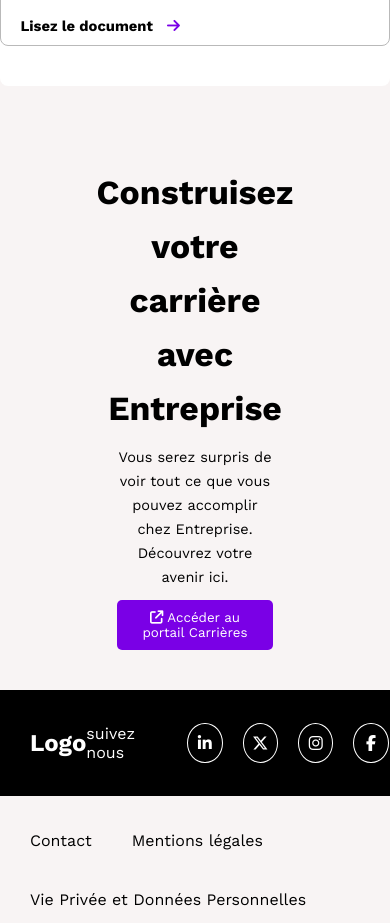
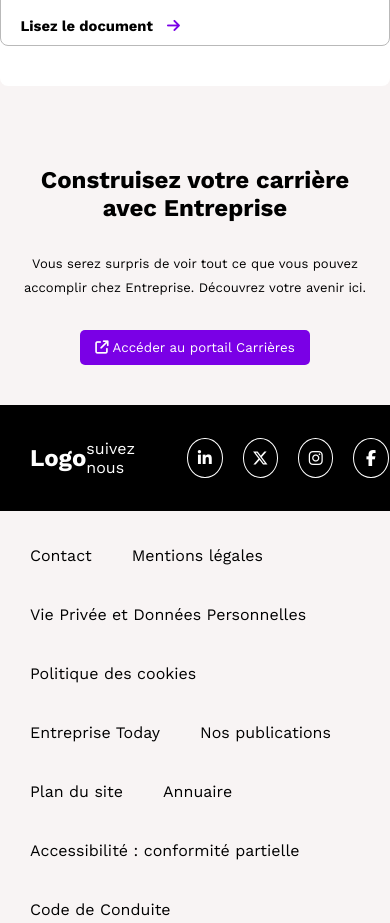
Before and after one commit to FyasserF/void-test, a React (Vite) app: page / in a window 390 px wide. Shown: the part 7180-8103 px from the top of the page. Built offline with nearby package versions, Linux system fonts and the light colour scheme.

Commit message:
Adding responsivity for PreFooter

```diff
--- a/src/components/PreFooter/PreFooter.css
+++ b/src/components/PreFooter/PreFooter.css
@@ -33,3 +33,33 @@
         }
     }
 }
+
+
+@media (max-width: 1010px) {
+    .PreFooter {
+        width: 70%;
+    }
+}
+
+@media (max-width: 650px) {
+    .PreFooter {
+        width: 80%;
+        gap: 30px;
+    }
+}
+
+@media (max-width: 500px) {
+    .PreFooter {
+        width: 90%;
+        gap: 10px;
+
+        h2 {
+            font-size: 24px;
+            line-height: 28px;
+        }
+        p{
+            margin: 20px 0;
+            font-size: 13px;
+        }
+    }
+}
```
